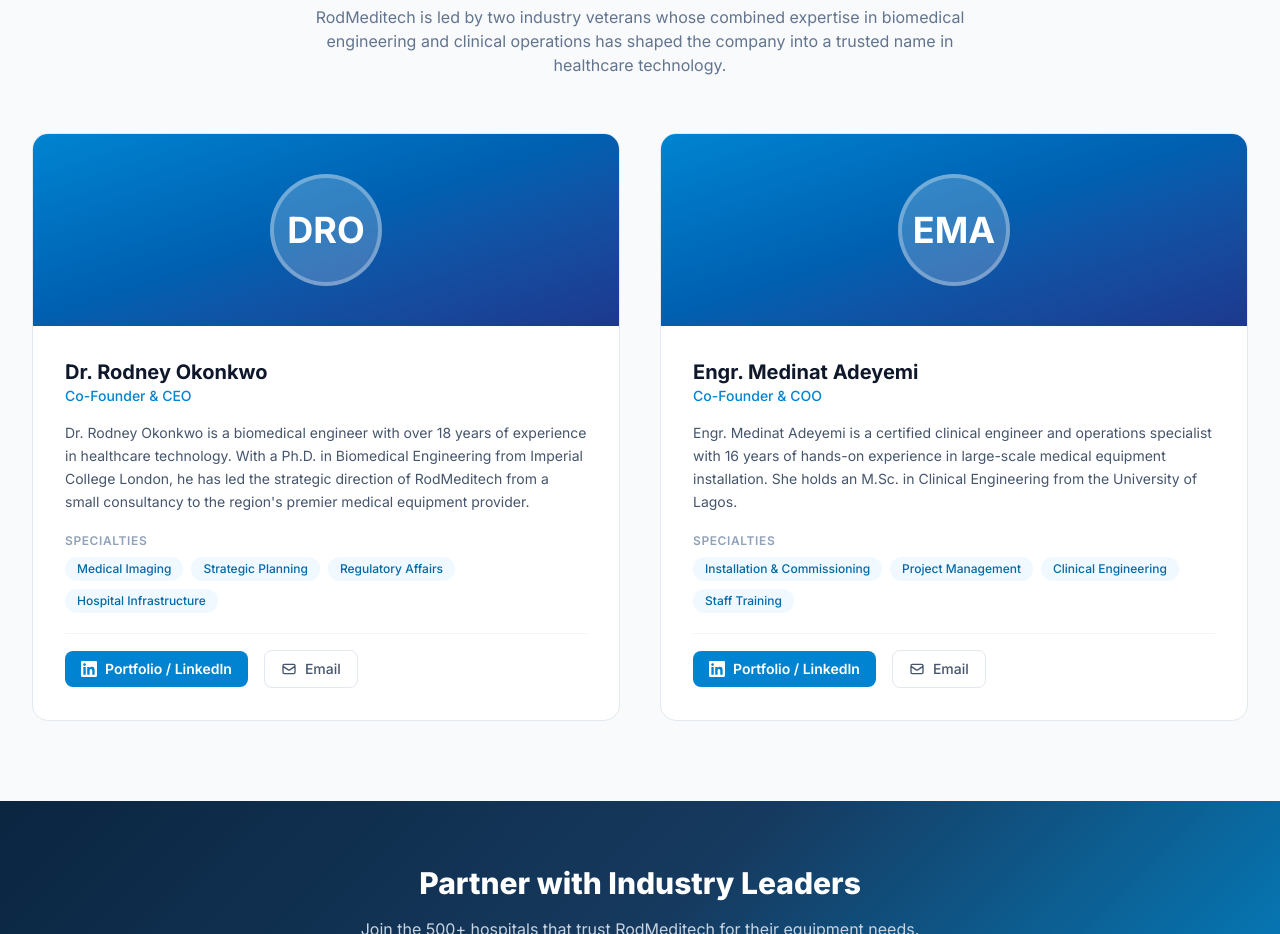
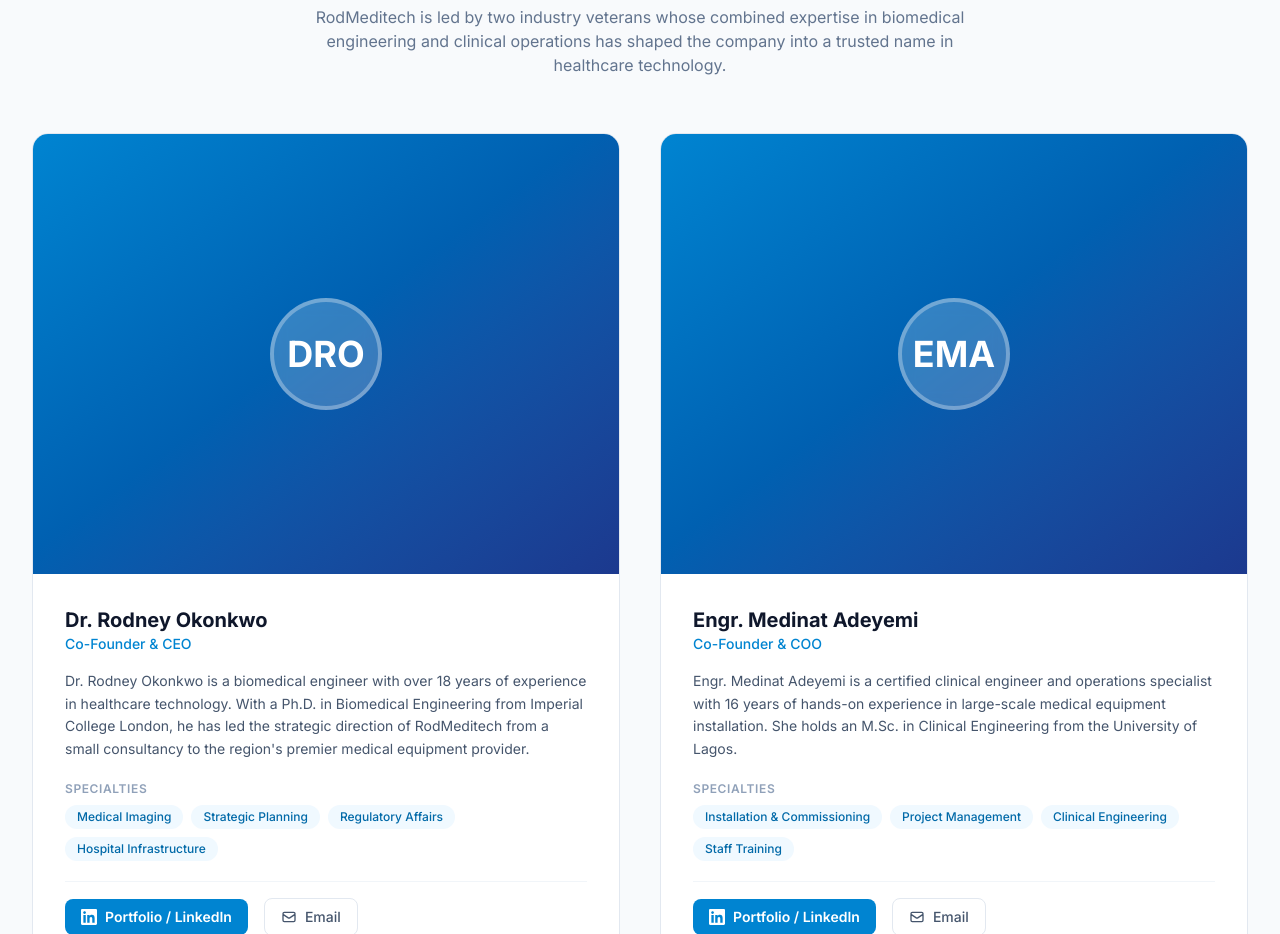
Before and after one commit to EchoDev1/Rodmeditech, a Next.js app: page /about in a window 1280 px wide. Shown: the part 3020-3954 px from the top of the page. Built offline with nearby package versions, Linux system fonts and the light colour scheme; no server answers; the database is empty.

Commit message:
fix: use aspect-ratio 4/3 and object-top for founder photos to prevent head cropping

```diff
--- a/src/app/about/page.js
+++ b/src/app/about/page.js
@@ -272,16 +272,16 @@ export default async function AboutPage() {
               <div key={owner.id || owner.name} className="bg-white rounded-2xl overflow-hidden border border-slate-200 card-hover">
                 {/* Avatar or Photo */}
                 {owner.photo ? (
-                  <div className="h-48 relative bg-gray-100">
+                  <div className="w-full overflow-hidden bg-gray-100" style={{ aspectRatio: '4/3' }}>
                     {/* eslint-disable-next-line @next/next/no-img-element */}
                     <img
                       src={owner.photo}
                       alt={owner.name}
-                      className="w-full h-full object-cover"
+                      className="w-full h-full object-cover object-top"
                     />
                   </div>
                 ) : (
-                  <div className="h-48 bg-gradient-to-br from-sky-600 to-blue-900 flex items-center justify-center">
+                  <div className="w-full bg-gradient-to-br from-sky-600 to-blue-900 flex items-center justify-center" style={{ aspectRatio: '4/3' }}>
                     <div className="w-28 h-28 rounded-full bg-white/20 backdrop-blur flex items-center justify-center border-4 border-white/30">
                       <span className="text-4xl font-bold text-white">
                         {owner.name.split(" ").map(n => n[0]).join("")}
```
